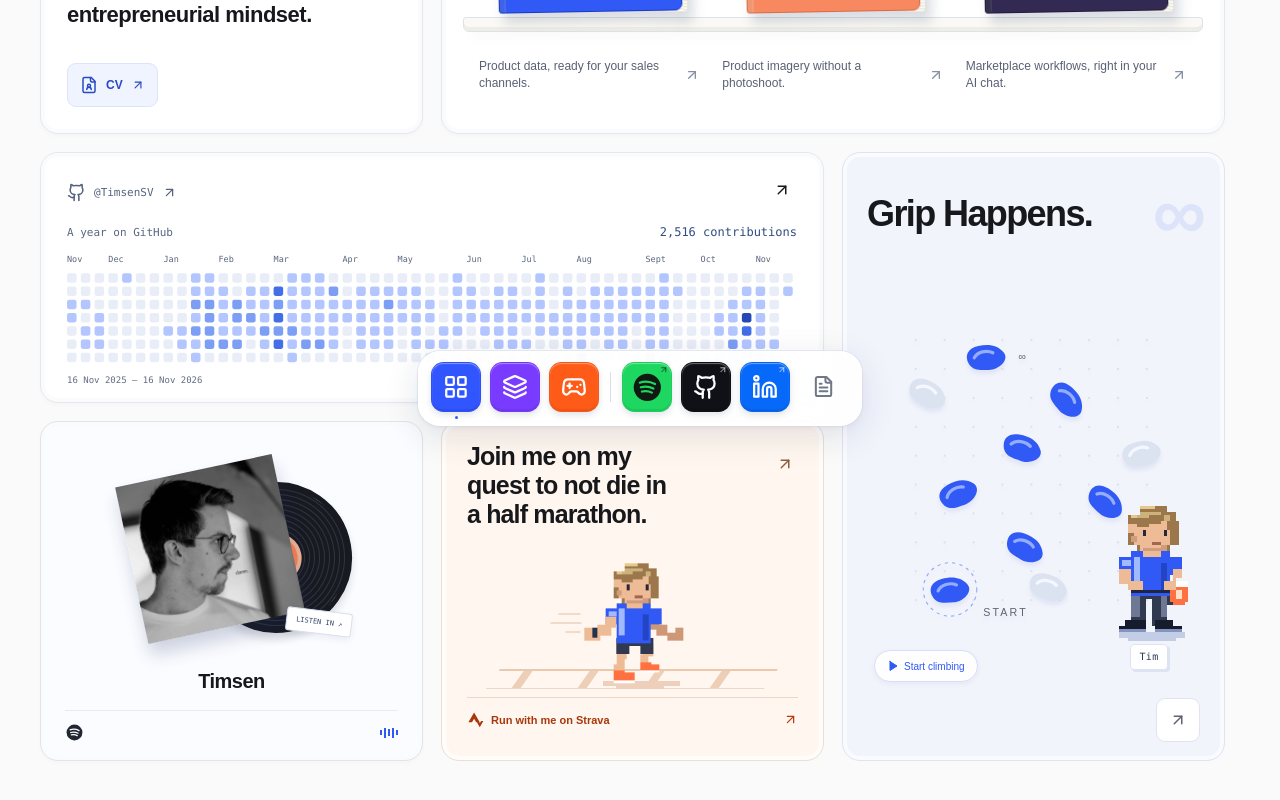
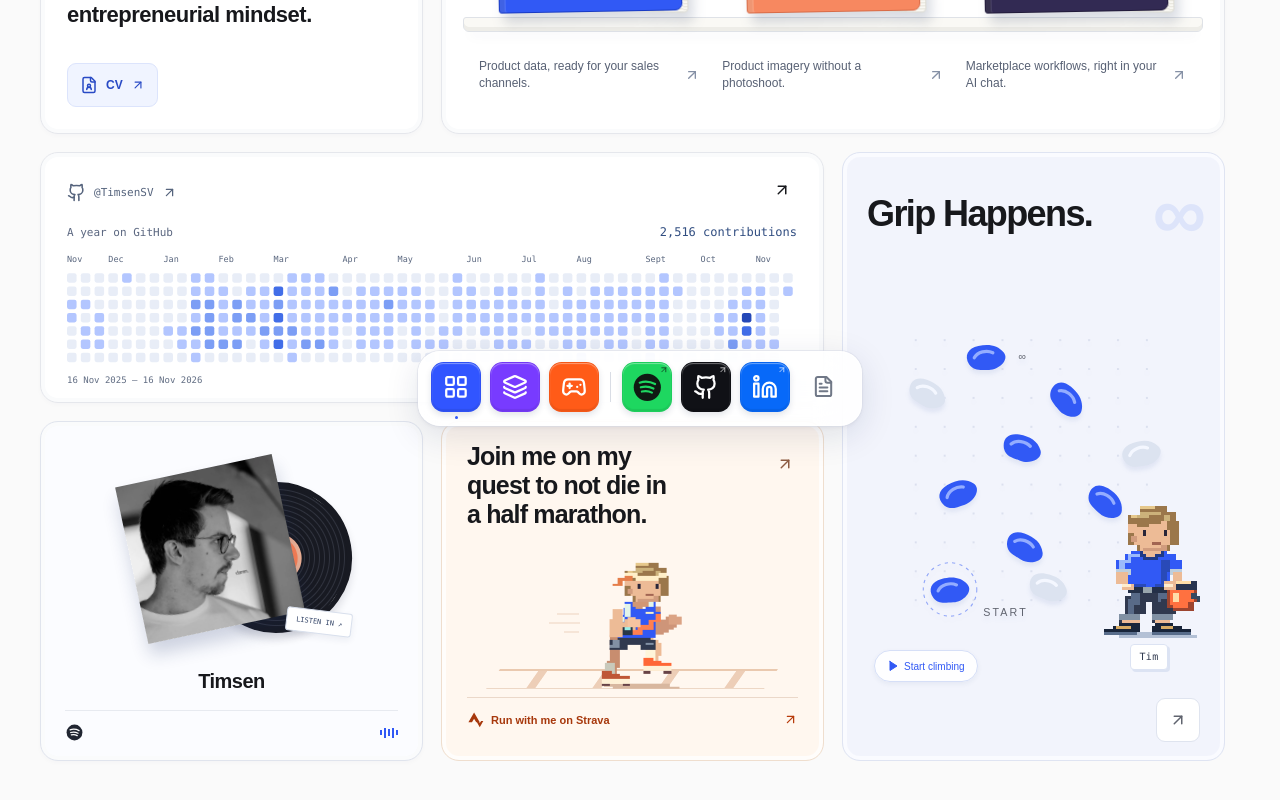
Before and after one commit to TimsenSV/personal-website, a React (Vite) app: page / in a window 1280 px wide. Shown: the part 356-1156 px from the top of the page. Built offline with nearby package versions, Linux system fonts and the light colour scheme.

Commit message:
Redraw Tim’s running stride and chalk-up sequence

```diff
--- a/src/components/ChalkClimber.tsx
+++ b/src/components/ChalkClimber.tsx
@@ -13,28 +13,44 @@ export function ChalkClimber({ cue = 0, compact = false }: { cue?: number; compa
     onFocus={(event) => { if (event.currentTarget.matches(':focus-visible')) setReplay(value => value + 1) }}
     onClick={() => setReplay(value => value + 1)}>
     <svg key={`${cue}-${replay}`} className={`pixel-climber ${cue + replay > 0 ? 'is-chalking' : ''}`} viewBox="0 0 40 52" fill="none" shapeRendering="crispEdges" aria-hidden="true">
-      <path d="M10 48h22v2H10zM13 50h16v1H13z" fill="#c3cde6"/>
+      <path d="M6 48h27v1h3v1H10v-1H6z" fill="#b3c0d5"/>
       <g className="pixel-body">
-        <path d="M14 33h14v6h-2v7h-5v-9h-2v9h-5z" fill="var(--pixel-trousers)"/>
-        <path d="M14 35h3v8h-3zM24 35h2v8h-2z" fill="#6e7894"/>
-        <path d="M12 44h7v4h-9v-2h2zM22 44h6v2h3v2h-9z" fill="#171c2c"/>
-        <path d="M10 47h9v1h-9zM22 47h9v1h-9z" fill="#8294bf"/>
+        <path d="M14 32h14v4h1v6h-2v3h-6v-7h-2v4h-2v3h-7v-3h2v-6h2z" fill="var(--pixel-trousers)"/>
+        <path d="M14 35h3v4h-2v3h-2v-5h1zM23 35h4v2h-3v1h-1z" fill="#586a88"/>
+        <path d="M10 42h7v2h-7zM21 42h7v2h-7z" fill="#8191a4"/>
+        <path d="M11 44h6v2h-6zM22 44h5v2h-5z" fill="var(--pixel-skin)"/>
+        <path d="M10 45h7v3h-2v1H5v-2h3v-1h2zM22 45h6v1h3v1h3v2H21v-3h1z" fill="#19253a"/>
+        <path d="M9 46h5v1H9zM24 46h4v1h-4z" fill="#d8ac65"/>
+        <path d="M5 48h11v1H5zM21 48h13v1H21z" fill="#596d8b"/>
         <g className="pixel-upper-body">
-        <path d="M14 21h13v2h4v6h-4v7H14v-7h-4v-6h4z" fill="var(--pixel-shirt)"/>
-        <path d="M15 23h2v10h-2zM11 24h3v2h-3z" fill="#a1b9ff"/>
-        <path d="M24 25h2v10h-2z" fill="#142d86" opacity=".45"/>
-        <path d="M18 20h6v3h-6z" fill="var(--pixel-skin)"/>
+        <path d="M14 21h12v1h3v2h2v5h-4v6H13v-6H9v-5h3v-2h2z" fill="var(--pixel-shirt)"/>
+        <path d="M13 22h4v1h-3v2h-2v2h-2v-3h3z" fill="#9bbafb"/>
+        <path d="M24 24h3v4h-1v5h-4v-1h2zM14 32h5v1h-5z" fill="#294ab8"/>
+        <path d="M10 27h4v2H9v-2zM27 27h4v2h-4z" fill="#bdcedd"/>
+        <path d="M17 21h8v2h-2v1h-5v-1h-1z" fill="#203a86"/>
+        <path d="M18 20h6v2h-2v1h-3v-1h-1z" fill="var(--pixel-skin)"/>
         <PixelTimHead/>
         <g className="pixel-cough-face">
           <path d="M17 14h3v2h-3zM24 14h3v2h-3zM21 18h3v2h-3z" fill="var(--pixel-skin)"/>
           <path d="M17 14h2v1h1v1h-3v-1h1zM24 14h2v1h1v1h-3v-1h1zM21 18h3v2h-3z" fill="#29263a"/>
         </g>
-        <path d="M14 34h13v1H14z" fill="#20273a"/>
-        <path d="M27 31h6v7h-1v1h-4v-1h-1z" fill="var(--pixel-chalkBag)"/>
-        <path d="M27 31h6v2h-6z" fill="#fff"/>
-        <path d="M29 34h2v3h-2z" fill="#ffe0c8"/>
+        <path d="M13 33h14v2H13zM25 32h4v2h-4z" fill="#243048"/>
+        <path d="M18 33h3v2h-3z" fill="#98a5ac"/>
+        <g className="pixel-chalkbag">
+          <path d="M27 31h9v7h-1v3h-7v-1h-2v-7h1z" fill="#9c442f"/>
+          <path d="M27 33h8v5h-2v2h-5v-1h-1z" fill="var(--pixel-chalkBag)"/>
+          <path d="M27 31h9v3h-9z" fill="#28344f"/>
+          <path d="M28 31h6v1h-6zM28 35h2v3h-2z" fill="#ffdea8"/>
+          <path d="M34 35h2v1h1v2h-1v-1h-2z" fill="#364860"/>
+        </g>
         <g className="pixel-pose-idle" fill="var(--pixel-skin)">
-          <path d="M10 27h4v4h4v3h-5v-2h-3zM28 27h3v3h-2v4h-4v-3h3z"/>
+          <path d="M9 28h4v4h2v2h-4v-2H9zM28 28h3v3h-2v3h-4v-3h3z"/>
+          <path d="M11 32h3v1h-3zM25 32h3v1h-3z" fill="#ffedce"/>
+        </g>
+        <g className="pixel-pose-dip">
+          <path d="M9 28h4v3h3v-1h4v3h-3v1h-5v-2H9z" fill="var(--pixel-skin)"/>
+          <path d="M28 28h3v1h3v2h-2v3h-3v-4h-1z" fill="#dca17f"/>
+          <path d="M29 32h4v1h-4z" fill="#fff5dd"/>
         </g>
         <g className="pixel-pose-rub">
           <path d="M10 27h4v3h4v-3h3v5h-3v2h-5v-2h-3zM28 27h3v5h-3v2h-4v-3h-2v-4h3v3h3z" fill="var(--pixel-skin)"/>
@@ -51,10 +67,10 @@ export function ChalkClimber({ cue = 0, compact = false }: { cue?: number; compa
         </g>
         </g>
       </g>
-      <g className="pixel-chalk-cloud" fill="#fff" stroke="#c6d3ed" strokeWidth=".3">
-        <path className="chalk-puff puff-left" d="M16 22h3v3h-3zM13 27h2v2h-2zM17 29h1v1h-1z"/>
-        <path className="chalk-puff puff-right" d="M26 22h3v3h-3zM29 27h2v2h-2zM27 30h1v1h-1z"/>
-        <path className="chalk-puff puff-up" d="M21 19h3v3h-3zM19 25h2v2h-2zM24 26h2v2h-2z"/>
+      <g className="pixel-chalk-cloud" fill="#fffdf7" stroke="#a9bad4" strokeWidth=".5">
+        <path className="chalk-puff puff-left" d="M13 24h3v-2h3v2h2v3h-3v2h-4v-2h-1zM9 26h2v2H9zM13 31h1v1h-1z"/>
+        <path className="chalk-puff puff-right" d="M24 22h4v2h3v3h-2v2h-4v-2h-2v-3h1zM32 26h2v2h-2zM29 31h1v1h-1z"/>
+        <path className="chalk-puff puff-up" d="M19 20h2v-2h3v2h2v4h-2v2h-4v-2h-2v-3h1zM16 23h2v2h-2zM26 19h2v2h-2z"/>
       </g>
       <g className="pixel-chalk-spark" fill="#fff"><path d="M9 18h2v2H9zM32 17h2v2h-2zM22 13h1v1h-1z"/></g>
       <g className="pixel-cough-puff" fill="#fff" stroke="#a9bad9" strokeWidth=".3"><path d="M30 19h2v2h-2zM33 17h2v2h-2zM34 22h1v1h-1z"/></g>
--- a/src/components/PixelRunner.tsx
+++ b/src/components/PixelRunner.tsx
@@ -1,55 +1,73 @@
 import type { CSSProperties } from 'react'
 import { siteConfig } from '../content/site'
 import { PixelTimHead } from './PixelTimHead'
+import { limbPath, type JointPair, type Point } from './pixelLimb'
 
-/** Four drawn poses per foot, each confined to its own lane. No rotating rigid legs. */
-function RunningLeg({ side }: { side: 'left' | 'right' }) {
-  return <g className={`runner-leg runner-leg-${side}`} transform={`translate(${side === 'left' ? 13 : 23} 35)`}>
-    <g className="runner-leg-frame runner-contact">
-      <path d="M1 0h4v8H4v5H1z" fill="var(--pixel-skin)"/>
-      <path d="M0 12h5v1h3v2H0z" fill="#ff7140"/><path d="M0 15h8v1H0z" fill="#fff"/>
-    </g>
-    <g className="runner-leg-frame runner-push">
-      <path d="M1 0h4v6H4v5H1z" fill="var(--pixel-skin)"/>
-      <path d="M0 10h4v2h3v2h1v1H5v-1H2v-1H0z" fill="#ff7140"/><path d="M0 13h2v1h3v1h3v1H5v-1H2v-1H0z" fill="#fff"/>
-    </g>
-    <g className="runner-leg-frame runner-lift">
-      <path d="M1 0h4v5H3v3H0V4h1z" fill="var(--pixel-skin)"/>
-      <path d="M0 7h4v1h3v2H0z" fill="#ff7140"/><path d="M0 10h7v1H0z" fill="#fff"/>
-    </g>
-    <g className="runner-leg-frame runner-reach">
-      <path d="M1 0h4v6H4v5H0V8h1z" fill="var(--pixel-skin)"/>
-      <path d="M0 10h4v1h4v3H0z" fill="#ff7140"/><path d="M0 14h8v1H0z" fill="#fff"/>
-    </g>
+// Eight exposures per stride. The back leg is half a stride ahead and runs
+// in its own screen lane so its foot stays distinct at this tiny size.
+const stride: readonly JointPair[] = [
+  [[4,6],[6,12]], [[3,8],[3,13]], [[0,8],[-2,12]], [[-3,6],[-6,8]],
+  [[-2,4],[-6,3]], [[1,3],[-3,2]], [[4,3],[2,7]], [[6,4],[6,10]],
+]
+const swing: readonly JointPair[] = [
+  [[-4,7],[1,8]], [[-3,7],[3,6]], [[0,7],[6,4]], [[2,7],[8,2]],
+  [[3,6],[9,0]], [[2,6],[8,1]], [[-1,7],[5,4]], [[-3,7],[2,6]],
+]
+function Foot({ at: [x,y], lifted, far }: { at: Point; lifted: boolean; far: boolean }) {
+  return <g transform={`translate(${x-3} ${y-2})`}>
+    <path d="M1-1h4v4H1z" fill={far ? '#c9c9bb' : '#fff5d9'}/>
+    <path d={lifted ? 'M0 1h4v2h3v2h3v2H6V6H3V5H0z' : 'M0 2h4v1h3v1h4v2H0z'} fill={far ? '#bf5636' : '#ff6736'}/>
+    <path d={lifted ? 'M0 4h3v1h3v1h4v2H6V7H3V6H0z' : 'M0 5h11v2H0z'} fill="#fff1d6"/>
+    <path d={lifted ? 'M6 7h4v1H6z' : 'M0 7h3v1H0zM8 7h3v1H8z'} fill="#684347"/>
+  </g>
+}
+function RunnerLeg({ phase, far = false }: { phase: number; far?: boolean }) {
+  const [knee, foot] = stride[phase]
+  return <g transform={`translate(${far ? 13 : 25} 35)`}>
+    <path d={limbPath([0,0],[knee,foot],4)} fill={far ? '#c88d6f' : 'var(--pixel-skin)'}/>
+    <Foot at={foot} lifted={phase >= 3 && phase <= 5} far={far}/>
+  </g>
+}
+function RunnerArm({ phase, far = false }: { phase: number; far?: boolean }) {
+  const joints = swing[phase]
+  const [x,y] = joints[1]
+  return <g transform={`translate(${far ? 29 : 14} ${far ? 24 : 25})`}>
+    <path d={limbPath([0,0], joints, 4)} fill={far ? '#ce9579' : 'var(--pixel-skin)'}/>
+    <path d={`M${x-1} ${y-3}h3v1h2v3h-5z`} fill={far ? '#dba384' : '#f6c3a0'}/>
+    {!far && <g transform={`translate(${x-3} ${y+1})`}><path d="M0 0h4v3H0z" fill="#283747"/><path d="M1 0h2v1H1z" fill="#98eee7"/></g>}
   </g>
 }
 
+const colors = Object.fromEntries(Object.entries(siteConfig.profile.pixelAvatar).map(([key, value]) => [`--pixel-${key}`, value])) as CSSProperties
+function StrideFrames({ arms = false, far = false }: { arms?: boolean; far?: boolean }) {
+  return <g>{stride.map((_, frame) => {
+    const phase = (frame + (far ? 4 : 0)) % stride.length
+    const style = { '--phase-shift': `${(frame - stride.length) * 90}ms` } as CSSProperties
+    return <g key={frame} className={`runner-frame ${frame === 0 ? 'frame-start' : ''}`} style={style}>
+      {arms ? <RunnerArm phase={phase} far={far}/> : <RunnerLeg phase={phase} far={far}/>}
+    </g>
+  })}</g>
+}
 export function PixelRunner() {
-  const colors = Object.fromEntries(Object.entries(siteConfig.profile.pixelAvatar).map(([key, value]) => [`--pixel-${key}`, value])) as CSSProperties
-  return <svg className="pixel-runner" style={colors} viewBox="0 0 48 54" fill="none" shapeRendering="crispEdges" aria-hidden="true">
-    <path d="M9 49h29v2H9zM14 51h18v1H14z" fill="#edcfbb"/>
-    <RunningLeg side="left"/>
-    <RunningLeg side="right"/>
-    <path d="M14 33h14v6h-5v-3h-4v3h-5z" fill="var(--pixel-trousers)"/>
+  return <svg className="pixel-runner" style={colors} viewBox="0 0 48 56" fill="none" shapeRendering="crispEdges" aria-hidden="true">
+    <path className="runner-shadow" d="M7 52h29v1h4v1H11v-1H7z" fill="#d8b79f"/>
+    <StrideFrames far/><StrideFrames/>
     <g className="runner-body">
-      <g className="runner-back-arm">
-        <g className="runner-arms-frame arms-forward"><path d="M27 25h4v3h2v-2h-3v-3h4v2h2v8h-6v-2h-3z" fill="var(--pixel-skin)"/>
-        <path d="M31 31h5v2h-5z" fill="#a26552" opacity=".22"/></g>
-        <path className="runner-arms-frame arms-back" d="M27 25h4v3h3v3h3v-2h3v5h-6v-2h-4v-2h-3z" fill="#ce9877"/>
-      </g>
-      <path d="M14 21h13v2h4v6h-4v7H14v-7h-4v-6h4z" fill="var(--pixel-shirt)"/>
-      <path d="M15 23h2v10h-2zM11 24h3v2h-3z" fill="#a1b9ff"/>
-      <path d="M24 25h2v10h-2z" fill="#142d86" opacity=".45"/>
-      <path d="M18 20h6v3h-6z" fill="var(--pixel-skin)"/>
-      <PixelTimHead/>
-      <g className="runner-front-arm">
-        <g className="runner-arms-frame arms-forward"><path d="M10 27h4v5h6v-4h4v7H11v-2h-1z" fill="var(--pixel-skin)"/>
-        <path d="M20 30h4v2h-4z" fill="#20273a"/><path d="M21 30h2v1h-2z" fill="#a1b9ff"/></g>
-        <g className="runner-arms-frame arms-back">
-          <path d="M10 26h4v4h-2v3H8v2H2v-5h3v2h2v-3h3z" fill="var(--pixel-skin)"/>
-          <path d="M5 30h2v4H5z" fill="#26324a"/>
+      <StrideFrames arms far/>
+      <path d="M14 32h13v3h2v4h-6v-2h-5v2h-7v-4h3z" fill="var(--pixel-trousers)"/>
+      <path d="M12 35h3v3h-4v-1h1zM25 36h3v1h-3z" fill="#8290a4"/>
+      <g transform="translate(2 0)">
+        <path d="M15 20h4v3h4v-3h4v4h2v4h-2v6H12v-7h2z" fill="var(--pixel-shirt)"/>
+        <path d="M15 21h2v5h-2v2h-2v-2h2zM23 20h3v2h-3z" fill="#e3f4e8"/>
+        <path d="M27 25h2v3h-3v3h-4v2H12v-2h8v-2h4v-2h3z" fill="#ff8050"/>
+        <path d="M23 24h3v1h-3z" fill="#f6efc7"/>
+        <path d="M18 19h6v3h-2v1h-3v-1h-1z" fill="#d29774"/>
+        <g transform="translate(2 -1)"><PixelTimHead/>
+          <path d="M13 10h5v1h8v-1h3v2h-3v1h-9v-1h-4z" fill="#ffefc8"/>
+          <path d="M13 11h3v2h-4v2h-4v-1h2v-2h3z" fill="#e57d49"/>
         </g>
       </g>
+      <StrideFrames arms/>
     </g>
   </svg>
 }
--- /dev/null
+++ b/src/components/pixelLimb.ts
@@ -0,0 +1,19 @@
+export type Point = readonly [number, number]
+export type JointPair = readonly [Point, Point]
+
+// Stamp each jointed limb on whole pixels so diagonal arms and legs share
+// the same edges and pixel size as the face.
+export function limbPath(root: Point, [joint, tip]: JointPair, width: number) {
+  const pixels: string[] = []
+  function segment(a: Point, b: Point) {
+    const steps = Math.max(1, Math.abs(a[0] - b[0]), Math.abs(a[1] - b[1]))
+    for (let i = 0; i <= steps; i++) {
+      const x = Math.round(a[0] + (b[0] - a[0]) * i / steps) - 2
+      const y = Math.round(a[1] + (b[1] - a[1]) * i / steps) - 2
+      pixels.push(`M${x} ${y}h${width}v${width}h-${width}z`)
+    }
+  }
+  segment(root, joint)
+  segment(joint, tip)
+  return pixels.join('')
+}
--- a/src/pixel-runner.css
+++ b/src/pixel-runner.css
@@ -15,32 +15,22 @@
   .runner-track { position: absolute; height: 20px; left: 8%; right: 8%; bottom: 8px; border-top: 2px solid #eac9af; border-bottom: 1px solid #edd7c5; transform: skewX(-35deg); background: repeating-linear-gradient(90deg,transparent 0 25px,#edceb7 25px 34px,transparent 34px 66px); background-size: 66px 100%; }
   .runner-speed { position: absolute; top: 58px; left: calc(50% - 73px); width: 30px; }
   .runner-speed i { display: block; background: #ddaf8e; height: 2px; margin-bottom: 7px; width: 22px; opacity: .55; }.runner-speed i:nth-child(2) { width: 31px; margin-left: -8px; }.runner-speed i:last-child { width: 15px; margin-left: 7px; }
-  .runner-body { animation: runner-bounce .4s steps(1,end) infinite; }
-  .runner-leg-right { --leg-phase: -.4s; }
-  .runner-leg-frame { opacity: 0; animation: .8s steps(1,end) var(--leg-phase, 0s) infinite; }
-  .runner-contact { opacity: 1; animation-name: runner-contact; }.runner-push { animation-name: runner-push; }.runner-lift { animation-name: runner-lift; }.runner-reach { animation-name: runner-reach; }
-  .runner-arms-frame { animation: .8s steps(1,end) var(--arm-phase,0s) infinite; }
-  .runner-back-arm { --arm-phase: -.4s; }
-  .arms-forward { animation-name: runner-arm-forward; }
-  .arms-back { opacity: 0; animation-name: runner-arm-back; }
-  @keyframes runner-arm-forward { 0%,100% { opacity: 1; } 50% { opacity: 0; } }
-  @keyframes runner-arm-back { 0%,100% { opacity: 0; } 50% { opacity: 1; } }
-  .runner-back-arm { animation: runner-back-swing .8s steps(1,end) infinite; }
-  .runner-track { animation: runner-ground .8s linear infinite; }.runner-speed { animation: runner-speed .4s steps(2,end) infinite; }
-  .runner-card .runner-body, .runner-card .runner-leg-frame, .runner-card .runner-arms-frame, .runner-card .runner-back-arm, .runner-card .runner-track, .runner-card .runner-speed { animation-play-state: paused; }
-  .runner-card[data-scroll-active] .runner-scene *, .runner-card:focus-within .runner-scene * { animation-play-state: running; }
-  @media (hover: hover) and (pointer: fine) { .runner-card:hover .runner-scene * { animation-play-state: running; } }
-  @keyframes runner-bounce { 0%,100% { transform: translateY(0); } 50% { transform: translateY(-1px); } }
-  @keyframes runner-contact { 0% { opacity: 1; } 25%,100% { opacity: 0; } }
-  @keyframes runner-push { 0%,50%,100% { opacity: 0; } 25% { opacity: 1; } }
-  @keyframes runner-lift { 0%,75%,100% { opacity: 0; } 50% { opacity: 1; } }
-  @keyframes runner-reach { 0%,100% { opacity: 0; } 75% { opacity: 1; } }
-
-  @keyframes runner-back-swing { 0%,100% { transform: translate(0,0); } 25%,75% { transform: translate(-1px,1px); } 50% { transform: translate(-2px,1px); } }
+  .runner-card { --running: paused; }
+  .runner-card[data-scroll-active], .runner-card:focus-within { --running: running; }
+  @media (hover: hover) and (pointer: fine) { .runner-card:hover { --running: running; } }
+  .runner-body { animation: runner-bounce .36s steps(2,end) infinite; }
+  .runner-frame { opacity: 0; animation: runner-stride .72s steps(1,end) var(--phase-shift) infinite; }
+  .runner-shadow { transform-origin: 23px 52px; animation: runner-shadow .36s steps(2,end) infinite; }
+  .runner-track { animation: runner-ground .72s linear infinite; }
+  .runner-speed { animation: runner-speed .36s steps(2,end) infinite; }
+  .runner-frame, .runner-shadow, .runner-body, .runner-track, .runner-speed { animation-play-state: var(--running); }
+  @keyframes runner-stride { 0%,100% { opacity: 1; } 12.5% { opacity: 0; } }
+  @keyframes runner-bounce { 0%,100% { transform: translateY(0); } 25% { transform: translateY(1px); } 75% { transform: translateY(-1px); } }
+  @keyframes runner-shadow { 0%,100% { transform: scaleX(1); } 70% { transform: scaleX(.78); } }
   @keyframes runner-ground { to { background-position: -66px 0; } }
   @keyframes runner-speed { 50% { opacity: .45; transform: translateX(-3px); } }
   @media (max-width: 1180px) and (min-width: 961px) { .runner-card { padding: 20px; }.runner-card h2 { font-size: 23px; } }
   @media (max-width: 620px) { .runner-card { padding: 20px 25px 18px; min-height: 330px; }.runner-card h2 { max-width: 340px; font-size: 27px; }.runner-scene { height: 150px; } }
   @media (max-width: 375px) { .runner-card { padding: 18px 20px; }.runner-card h2 { font-size: 24px; } }
-  @media (prefers-reduced-motion: reduce) { .runner-scene * { animation: none !important; }.runner-leg-frame { opacity: 0; }.runner-contact { opacity: 1; } }
+  @media (prefers-reduced-motion: reduce) { .runner-scene * { animation: none !important; }.runner-frame { opacity: 0; }.runner-frame.frame-start { opacity: 1; } }
 }
```
Also changed, not shown: src/components/ClimbingTim.tsx (+2 -19 lines), src/pixel-climber.css (+13 -10 lines).
